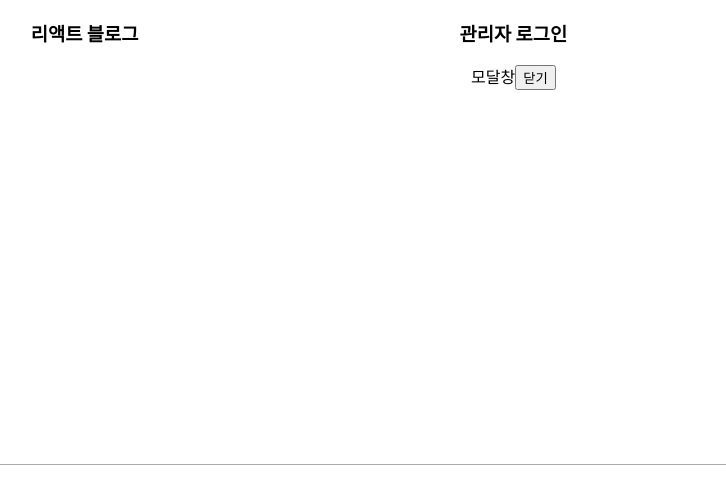
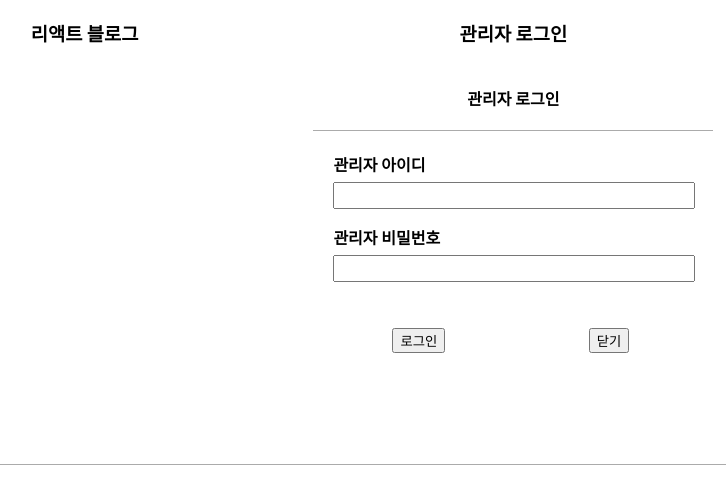
Before and after one commit to yunhyun/reacttest20201029, a React (Create React App) app: page / in a window 1280 px wide. Shown: the top 504 px of the page, without its empty margins (549-1275 px from the left). Built offline with nearby package versions, Linux system fonts and the light colour scheme; some icons are missing.

Commit message:
모달적용, 아이디 비번 입력값 콘솔 출력

```diff
--- a/src/App.css
+++ b/src/App.css
@@ -56,3 +56,42 @@
   color : black;
   text-decoration: none;
 }
+
+.login_tit {
+  border-bottom: solid 1px #ababab;
+  padding-bottom : 20px
+}
+
+.modal_tools {
+  margin-top : -100px
+}
+
+.login_input_div p {
+  font-weight: bold;
+  margin-bottom : 8px;
+}
+
+.login_input_div input {
+  width: 92%;
+  padding: 4px;
+  margin-top: -10px;
+}
+
+.login_div {
+  text-align: left;
+  padding-left: 20px;
+}
+
+.submit_div {
+  display: grid;
+  grid-template-columns: 45% auto;
+  margin-top: 12%;
+}
+
+.submit_div div {
+  text-align: center;
+}
+
+.submit_div div input {
+  cursor: pointer;
+}
--- a/src/inc/header.js
+++ b/src/inc/header.js
@@ -11,7 +11,10 @@ class header extends Component {
         super(props);
         this.state = {
             // true면 모달 실행, false면 모달 종료
-            visible : false
+            visible : false,
+            // 아이디, 비번 가져올 변수
+            id : "",
+            password : "",
         }
     }
 
@@ -25,6 +28,22 @@ class header extends Component {
     _closeModal = function() {
         this.setState({
             visible : false
+        });
+    }
+
+    _changeID = function() {
+        const mid = document.getElementsByName('id')[0].value;
+        console.log(mid);
+        this.setState({
+            id : mid
+        });
+    }
+
+    _changePW = function() {
+        const mpw = document.getElementsByName('password')[0].value;
+        console.log(mpw);
+        this.setState({
+            password : mpw
         });
     }
 
@@ -43,8 +62,25 @@ class header extends Component {
                     <h3 onClick={() => this._openModal()}>관리자 로그인</h3>
                         <Modal visible={this.state.visible} width="400" height="300" effect="fadeInDown" onClickAwar={() => this._closeModal()}>
                             <div>
-                                모달창
-                                <input value="닫기" type="button" onClick={() => this._closeModal()} />
+                                <h4 className='acenter login_tit'>관리자 로그인</h4>
+                                <form>
+                                    <div className='login_div'>
+                                        <div className='login_input_div'>
+                                            <p>관리자 아이디</p>
+                                            <input type="text" name="id" onChange={() => this._changeID()} />
+                                        </div>
+
+                                        <div className="login_input_div" >
+                                            <p>관리자 비밀번호</p>
+                                            <input type="text" name="password" onChange={() => this._changePW()} />
+                                        </div>
+
+                                        <div className='submit_div'>
+                                            <div> <input type="button" value="로그인" /> </div>
+                                            <div> <input value="닫기" type="button" onClick={() => this._closeModal()} /> </div>
+                                        </div>
+                                    </div>
+                                </form>
                             </div>
                         </Modal>
                 </div>
```
